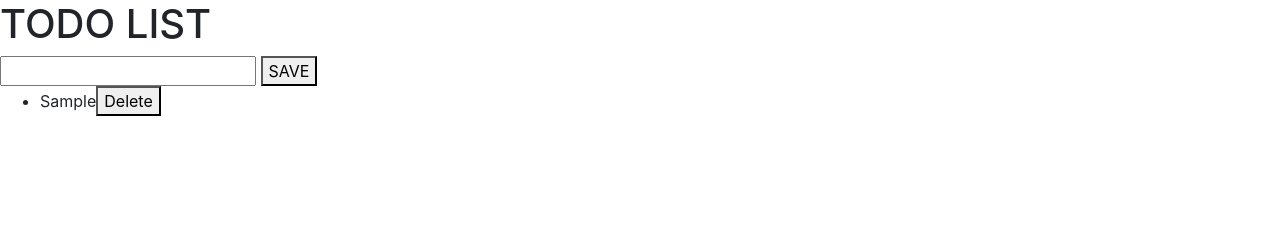
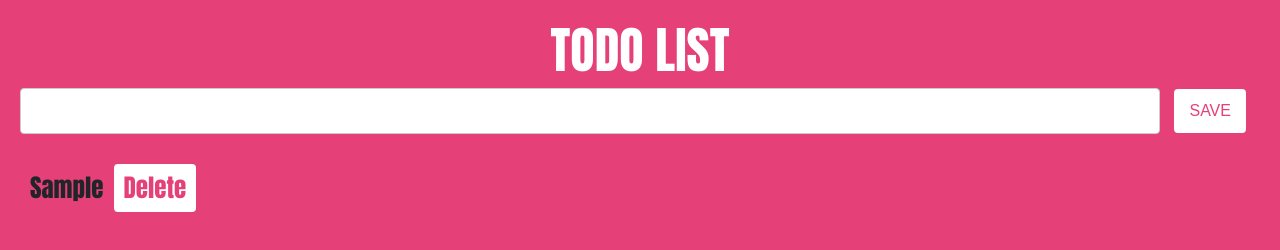
Before and after one commit to storage9650/ToDoList, a plain HTML site: page index.html in a window 1280 px wide. Both pictures are taken after typing "Sample" into the empty fields and a click on the button "SAVE". Drawn offline with nearby package versions, Linux system fonts and the light colour scheme.

Commit message:
Update index.html

```diff
--- a/index.html
+++ b/index.html
@@ -8,8 +8,8 @@
 </head>
 <body>
     <h1>TODO LIST</h1>
-    <input type="text" id="inp">
-    <button id="bt1" onclick="todofunc()">SAVE</button>
+    <input type="text" id="inp" class="input">
+    <button id="bt1" class="bt12" onclick="todofunc()">SAVE</button>
 <ul id="todo_made"></ul>
 
 
@@ -17,7 +17,128 @@
     .checked {
       text-decoration: line-through; /* Strikethrough for checked items */
     }
+/* Basic Styling for the To-Do List */
+body {
+  font-family: sans-serif;
+  margin: 20px;
+  background-color:#e54178; /* Light background */
+}
 
+.todo-container {  /* Container for the whole to-do list */
+  background-color: #fff;
+  padding: 20px;
+  border-radius: 8px;
+  box-shadow: 0 2px 5px rgba(0, 0, 0, 0.1); /* Subtle shadow */
+}
+
+h1 {
+  text-align: center;
+  color: white;
+  font-family: Impact, Haettenschweiler, 'Arial Narrow Bold', sans-serif;
+  ;  font-size: 50px;
+
+   /* Darker heading color */
+}
+
+/* Input Field */
+.input {
+  width: calc(100% - 100px); /* Adjust width for button space */
+  padding: 10px;
+  border: 1px solid #ccc;
+  border-radius: 4px;
+  box-sizing: border-box; /* Include padding in width calculation */
+  font-size: 16px;
+  margin-right: 10px; /* Space between input and button */
+}
+
+.input:focus {
+  outline: none;
+  border-color: #4CAF50; /* Green focus style */
+  box-shadow: 0 0 5px rgba(76, 175, 80, 0.3); /* Green focus shadow */
+}
+
+
+/* Buttons */
+.bt11, .bt12 {
+  padding: 10px 15px;
+  border: none;
+  border-radius: 4px;
+  cursor: pointer;
+  font-size: 16px;
+  transition: background-color 0.3s ease; /* Smooth transition */
+}
+
+.bt11 { /* Add Button */
+  background-color: white; /* Green */
+  color: #e54178;
+}
+
+
+
+.bt12 { /* Clear/Delete Button (if you have one) */
+  background-color: white; /* Red */
+  color: #e54178;
+}
+
+
+/* List Items */
+ul {
+  list-style-type: none; /* Remove bullet points */
+  padding: 0;
+  margin-top: 20px;
+}
+
+.li {
+  padding: 10px;
+  border-bottom: 1px solid #eee; /* Light separator lines */
+  display: flex; /* Use flexbox for alignment */
+  align-items: center; /* Vertically center content */
+  font-size: 25px;
+  font-family: Impact, Haettenschweiler, 'Arial Narrow Bold', sans-serif
+}
+
+.li:last-child {
+  border-bottom: none; /* Remove bottom border on last item */
+}
+
+.li span { /* The text of the todo item */
+  flex-grow: 1;  /* Allow text to expand */
+  word-wrap: break-word; /* Prevent long words from overflowing */
+}
+
+.li button { /* Delete button for each list item */
+    background-color: white;
+    color: #e54178;
+    border: none;
+    padding: 5px 10px;
+    margin-left: 10px;
+    border-radius: 4px;
+    cursor: pointer;
+    transition: background-color 0.3s ease;
+}
+
+
+
+/* Completed Task Styling (Optional) */
+.li.completed span {
+  text-decoration: line-through;
+  color: #888; /* Gray out completed tasks */
+}
+
+.li.completed button { /* Style delete button for completed tasks */
+  opacity: 0.7; /* Slightly transparent */
+}
+
+/* Responsive Design (Optional - adjust breakpoints as needed) */
+@media (max-width: 600px) {
+  .input {
+    width: calc(100% - 80px); /* Adjust input width on smaller screens */
+  }
+  .bt11, .bt12 {
+    font-size: 14px;
+    padding: 8px 12px;
+  }
+}
 
 
   </style>
@@ -25,7 +146,10 @@
 
    <script>
 
-
+document.addEventListener("DOMContentLoaded", () => {
+  const storedTasks = JSON.parse(localStorage.getItem("tasks")) || []; // Get tasks or empty array
+  storedTasks.forEach(taskText => addTask(taskText)); // Add each task to the list
+});
 const input_text = document.getElementById('inp')
 const todocreated = document.getElementById('todo_made')
 
@@ -35,6 +159,9 @@ function todofunc(){
 
    const li = document.createElement('li')
    li.textContent = input_text1;
+   li.classList.add('li');
+
+
 
 
 
```
